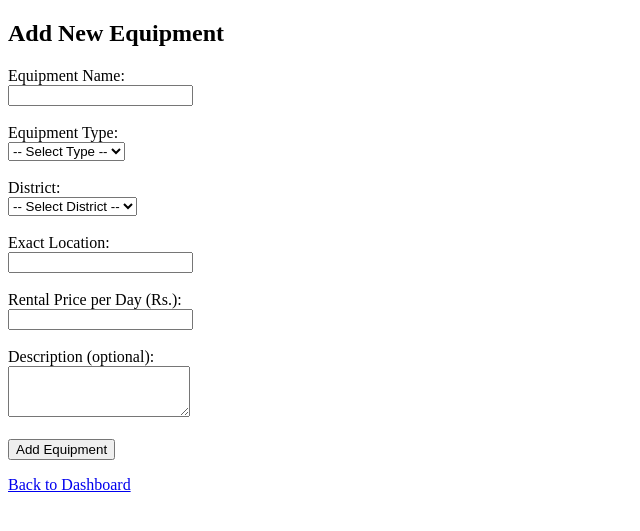
After one commit to sangharsha-codes/farm-equipment-rental-system, a PHP site: page /owner/add_equipment.php in a window 1280 px wide. The commit adds this page. Shown: the top 531 px of the page, without its empty margins (0-640 px from the left). Run offline with PHP 8.4, Linux system fonts and the light colour scheme; the visitor is signed in with stand-in values (Sample User, id 1).

Commit message:
Fix owner/admin folder nesting issue

```diff
--- /dev/null
+++ b/owner/add_equipment.php
@@ -0,0 +1,90 @@
+<?php
+session_start();
+include '../config/db_connect.php';
+
+// Protect this page - only logged-in Equipment Owners can access it
+if (!isset($_SESSION['user_id']) || $_SESSION['role'] != "Equipment Owner") {
+    header("Location: ../login.php");
+    exit();
+}
+
+$error = "";
+$success = "";
+
+if ($_SERVER["REQUEST_METHOD"] == "POST") {
+    $owner_id = $_SESSION['user_id'];
+    $equipment_name = $_POST['equipment_name'];
+    $equipment_type = $_POST['equipment_type'];
+    $district = $_POST['district'];
+    $exact_location = $_POST['exact_location'];
+    $rental_price_per_day = $_POST['rental_price_per_day'];
+    $description = $_POST['description'];
+
+    // Insert new equipment listing using a prepared statement
+    $stmt = $conn->prepare("INSERT INTO equipment (owner_id, equipment_name, equipment_type, district, exact_location, rental_price_per_day, description) VALUES (?, ?, ?, ?, ?, ?, ?)");
+    $stmt->bind_param("issssds", $owner_id, $equipment_name, $equipment_type, $district, $exact_location, $rental_price_per_day, $description);
+
+    if ($stmt->execute()) {
+        $success = "Equipment listed successfully!";
+    } else {
+        $error = "Something went wrong. Please try again.";
+    }
+    $stmt->close();
+}
+?>
+<!DOCTYPE html>
+<html>
+<head>
+    <title>Add Equipment - FERS</title>
+</head>
+<body>
+    <h2>Add New Equipment</h2>
+
+    <?php if ($error): ?>
+        <p style="color:red;"><?php echo $error; ?></p>
+    <?php endif; ?>
+
+    <?php if ($success): ?>
+        <p style="color:green;"><?php echo $success; ?></p>
+    <?php endif; ?>
+
+    <form method="POST" action="add_equipment.php">
+        <label>Equipment Name:</label><br>
+        <input type="text" name="equipment_name" required><br><br>
+
+        <label>Equipment Type:</label><br>
+        <select name="equipment_type" required>
+            <option value="">-- Select Type --</option>
+            <option value="Tractor">Tractor</option>
+            <option value="Thresher">Thresher</option>
+            <option value="Irrigation Pump">Irrigation Pump</option>
+            <option value="Plow">Plow</option>
+        </select><br><br>
+
+        <label>District:</label><br>
+        <select name="district" required>
+            <option value="">-- Select District --</option>
+            <option value="Kathmandu">Kathmandu</option>
+            <option value="Lalitpur">Lalitpur</option>
+            <option value="Bhaktapur">Bhaktapur</option>
+            <option value="Nuwakot">Nuwakot</option>
+            <option value="Dhading">Dhading</option>
+            <option value="Kavrepalanchok">Kavrepalanchok</option>
+            <option value="Sindhupalchok">Sindhupalchok</option>
+        </select><br><br>
+
+        <label>Exact Location:</label><br>
+        <input type="text" name="exact_location" required><br><br>
+
+        <label>Rental Price per Day (Rs.):</label><br>
+        <input type="number" step="0.01" name="rental_price_per_day" required><br><br>
+
+        <label>Description (optional):</label><br>
+        <textarea name="description" rows="3"></textarea><br><br>
+
+        <button type="submit">Add Equipment</button>
+    </form>
+
+    <p><a href="dashboard.php">Back to Dashboard</a></p>
+</body>
+</html>
--- a/owner/owner/dashboard.php
+++ b/owner/dashboard.php
@@ -13,7 +13,8 @@ if (!isset($_SESSION['user_id']) || $_SESSION['role'] != "Equipment Owner") {
 </head>
 <body>
     <h2>Welcome, <?php echo $_SESSION['full_name']; ?> (Equipment Owner)</h2>
-    <p>This is your dashboard. Equipment listing management will appear here.</p>
+    <p>This is your dashboard.</p>
+<p><a href="add_equipment.php">+ Add New Equipment</a></p>
     <a href="../logout.php">Logout</a>
 </body>
 </html>
```
